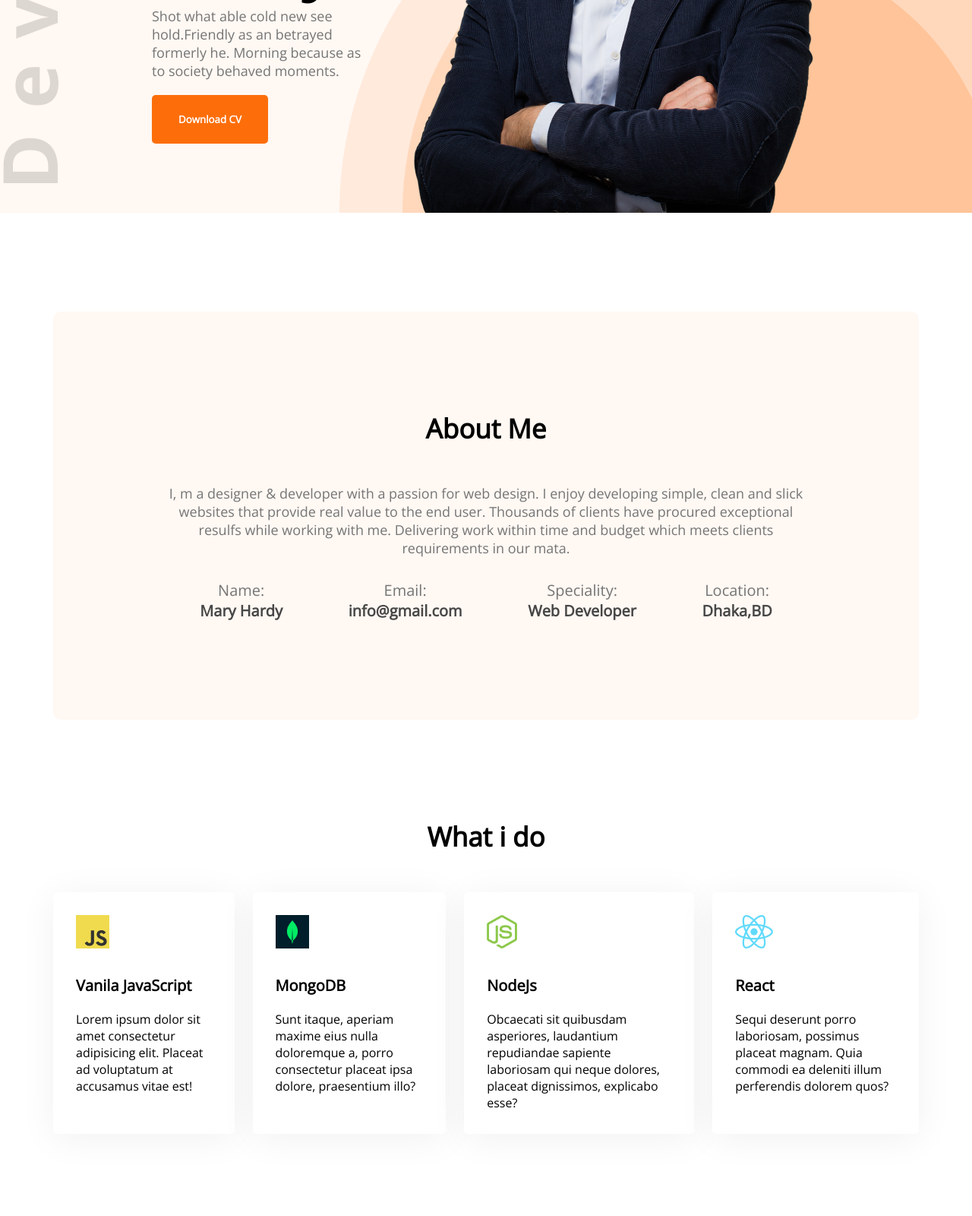
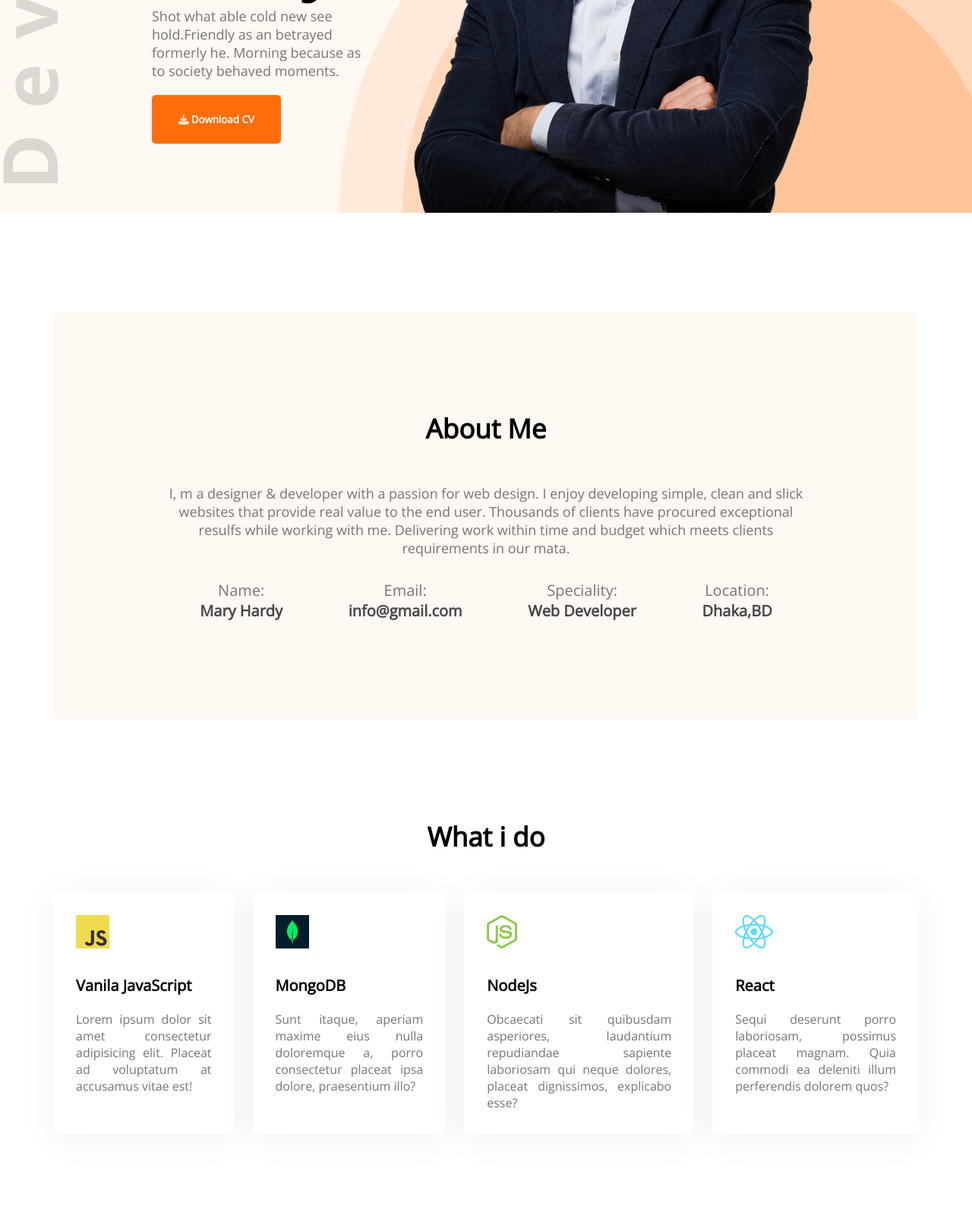
Before and after one commit to fd-Martin/portfolio-website, a plain HTML site: page index.html in a window 1280 px wide. Shown: the part 560-2160 px from the top of the page at 76% size. Drawn offline with nearby package versions, Linux system fonts and the light colour scheme.

Commit message:
fifth commit

```diff
--- a/index.html
+++ b/index.html
@@ -1,13 +1,18 @@
 <!DOCTYPE html>
 <html lang="en">
+
 <head>
     <meta charset="UTF-8">
     <meta http-equiv="X-UA-Compatible" content="IE=edge">
     <meta name="viewport" content="width=device-width, initial-scale=1.0">
     <title>Developer Portfolio</title>
     <link rel="stylesheet" href="styles/portfolio.css">
-    <link rel="preconnect" href="https://fonts.googleapis.com"><link rel="preconnect" href="https://fonts.gstatic.com" crossorigin><link href="https://fonts.googleapis.com/css2?family=Open+Sans&display=swap" rel="stylesheet">
+    <link rel="preconnect" href="https://fonts.googleapis.com">
+    <link rel="preconnect" href="https://fonts.gstatic.com" crossorigin>
+    <link href="https://fonts.googleapis.com/css2?family=Open+Sans&display=swap" rel="stylesheet">
+    <script src="https://kit.fontawesome.com/d7b7563d24.js" crossorigin="anonymous" ></script>
 </head>
+
 <body>
     <header class="header">
         <nav>
@@ -23,8 +28,9 @@
             <div>
                 <h3 class="bannar-sub-title">Hi,I am</h3>
                 <h1 class="bannar-title">Mary Hardy</h1>
-                <p class="bannar-description">Shot what able cold new see hold.Friendly as an betrayed formerly he. Morning because as to society behaved moments.</p>
-                <button class="btn-primary">Download CV</button>
+                <p class="bannar-description">Shot what able cold new see hold.Friendly as an betrayed formerly he.
+                    Morning because as to society behaved moments.</p>
+                <button class="btn-primary"><i class="fa-solid fa-download"></i> Download CV</button>
             </div>
             <img src="images/hardy.png" alt="Hardy Bhai">
         </div>
@@ -32,7 +38,10 @@
     <main>
         <section class="about">
             <h3 class="section-title">About Me</h3>
-            <p class="section-description">I, m a designer & developer with a passion for web design. I enjoy developing simple, clean and slick websites that provide real value to the end user. Thousands of clients have procured exceptional resulfs while working with me. Delivering work within time and budget which meets clients requirements in our mata.</p>
+            <p class="section-description">I, m a designer & developer with a passion for web design. I enjoy developing
+                simple, clean and slick websites that provide real value to the end user. Thousands of clients have
+                procured exceptional resulfs while working with me. Delivering work within time and budget which meets
+                clients requirements in our mata.</p>
             <div class="about-info-container">
                 <div class="about-info">
                     <p class="info-title">Name:</p>
@@ -59,22 +68,26 @@
                 <div class="skill">
                     <img src="images/icons/js.png" alt="">
                     <p class="skill-title">Vanila JavaScript</p>
-                    <p  class="p  class="p  class="skill-description""">Lorem ipsum dolor sit amet consectetur adipisicing elit. Placeat ad voluptatum at accusamus vitae est!</p  class="p  class="p  class="skill-description""">
+                    <p class="skill-description">Lorem ipsum dolor sit amet consectetur
+                        adipisicing elit. Placeat ad voluptatum at accusamus vitae est!</p>
                 </div>
                 <div class="skill">
                     <img src="images/icons/mongo.png" alt="">
                     <p class="skill-title">MongoDB</p>
-                     <p  class="p  class="p  class="skill-description""">Sunt itaque, aperiam maxime eius nulla doloremque a, porro consectetur placeat ipsa dolore, praesentium illo?</p  class="p  class="p  class="skill-description""">
+                    <p class="skill-description">Sunt itaque, aperiam maxime eius nulla doloremque
+                        a, porro consectetur placeat ipsa dolore, praesentium illo?</p>
                 </div>
                 <div class="skill">
                     <img src="images/icons/nodejs.png" alt="">
                     <p class="skill-title">NodeJs</p>
-                    <p  class="p  class="p  class="skill-description""">Obcaecati sit quibusdam asperiores, laudantium repudiandae sapiente laboriosam qui neque dolores, placeat dignissimos, explicabo esse?</p  class="p  class="p  class="skill-description""">
+                    <p class="skill-description">Obcaecati sit quibusdam asperiores, laudantium
+                        repudiandae sapiente laboriosam qui neque dolores, placeat dignissimos, explicabo esse?</p>
                 </div>
                 <div class="skill">
                     <img src="images/icons/react.png" alt="">
                     <p class="skill-title">React</p>
-                    <p  class="p  class="p  class="skill-description""">Sequi deserunt porro laboriosam, possimus placeat magnam. Quia commodi ea deleniti illum perferendis dolorem quos?</p  class="p  class="p  class="skill-description""">
+                    <p class="skill-description">Sequi deserunt porro laboriosam, possimus placeat
+                        magnam. Quia commodi ea deleniti illum perferendis dolorem quos?</p>
                 </div>
             </div>
         </section>
@@ -87,19 +100,22 @@
                     <div class="resume-item">
                         <h4 class="title">Master in Computer Science</h4>
                         <h5 class="sub-title">Harvard University /2015-2017</h5>
-                        <p class="description">Lorem ipsum dolor sit amet consectetur adipisicing elit. Ad perferendis sequi sint blanditiis quaerat numquam aliquam dignissimos dolores modi non?</p>
+                        <p class="description">Lorem ipsum dolor sit amet consectetur adipisicing elit. Ad perferendis
+                            sequi sint blanditiis quaerat numquam aliquam dignissimos dolores modi non?</p>
                     </div>
                     <hr>
                     <div class="resume-item">
                         <h4 class="title">Master in Computer Science</h4>
                         <h5 class="sub-title">Harvard University /2015-2017</h5>
-                        <p class="description">Lorem ipsum dolor sit amet consectetur adipisicing elit. Ad perferendis sequi sint blanditiis quaerat numquam aliquam dignissimos dolores modi non?</p>
+                        <p class="description">Lorem ipsum dolor sit amet consectetur adipisicing elit. Ad perferendis
+                            sequi sint blanditiis quaerat numquam aliquam dignissimos dolores modi non?</p>
                     </div>
                     <hr>
                     <div class="resume-item">
                         <h4 class="title">Master in Computer Science</h4>
                         <h5 class="sub-title">Harvard University /2015-2017</h5>
-                        <p class="description">Lorem ipsum dolor sit amet consectetur adipisicing elit. Ad perferendis sequi sint blanditiis quaerat numquam aliquam dignissimos dolores modi non?</p>
+                        <p class="description">Lorem ipsum dolor sit amet consectetur adipisicing elit. Ad perferendis
+                            sequi sint blanditiis quaerat numquam aliquam dignissimos dolores modi non?</p>
                     </div>
 
                 </div>
@@ -108,25 +124,28 @@
                     <div class="resume-item">
                         <h4 class="title">Master in Computer Science</h4>
                         <h5 class="sub-title">Harvard University /2015-2017</h5>
-                        <p class="description">Lorem ipsum dolor sit amet consectetur adipisicing elit. Ad perferendis sequi sint blanditiis quaerat numquam aliquam dignissimos dolores modi non?</p>
+                        <p class="description">Lorem ipsum dolor sit amet consectetur adipisicing elit. Ad perferendis
+                            sequi sint blanditiis quaerat numquam aliquam dignissimos dolores modi non?</p>
                     </div>
                     <hr>
                     <div class="resume-item">
                         <h4 class="title">Master in Computer Science</h4>
                         <h5 class="sub-title">Harvard University /2015-2017</h5>
-                        <p class="description">Lorem ipsum dolor sit amet consectetur adipisicing elit. Ad perferendis sequi sint blanditiis quaerat numquam aliquam dignissimos dolores modi non?</p>
+                        <p class="description">Lorem ipsum dolor sit amet consectetur adipisicing elit. Ad perferendis
+                            sequi sint blanditiis quaerat numquam aliquam dignissimos dolores modi non?</p>
                     </div>
                     <hr>
                     <div class="resume-item">
                         <h4 class="title">Master in Computer Science</h4>
                         <h5 class="sub-title">Harvard University /2015-2017</h5>
-                        <p class="description">Lorem ipsum dolor sit amet consectetur adipisicing elit. Ad perferendis sequi sint blanditiis quaerat numquam aliquam dignissimos dolores modi non?</p>
+                        <p class="description">Lorem ipsum dolor sit amet consectetur adipisicing elit. Ad perferendis
+                            sequi sint blanditiis quaerat numquam aliquam dignissimos dolores modi non?</p>
                     </div>
 
                 </div>
             </div>
             <div class="resume-buttom">
-                <button class="btn-primary">Download CV</button>
+                <button class="btn-primary"><i class="fa-solid fa-download"></i>Download CV</button>
             </div>
         </section>
         <!-- contact section -->
@@ -134,7 +153,11 @@
             <div>
                 <h3 class="section-title">Let's Connect</h3>
                 <p class="section-description">
-                    Lorem ipsum dolor sit amet, consectetur adipisicing elit. Iusto, illo nihil? Saepe, odio earum. Labore ipsam, voluptatibus facilis tenetur repellat debitis dolor consequuntur praesentium nisi minima molestiae accusantium itaque, eaque recusandae magni esse officia voluptatem veniam asperiores quod corrupti voluptas. Laborum ipsam quaerat ex, quibusdam similique delectus necessitatibus veritatis quas!
+                    Lorem ipsum dolor sit amet, consectetur adipisicing elit. Iusto, illo nihil? Saepe, odio earum.
+                    Labore ipsam, voluptatibus facilis tenetur repellat debitis dolor consequuntur praesentium nisi
+                    minima molestiae accusantium itaque, eaque recusandae magni esse officia voluptatem veniam
+                    asperiores quod corrupti voluptas. Laborum ipsam quaerat ex, quibusdam similique delectus
+                    necessitatibus veritatis quas!
                 </p>
                 <a href="">
                     <img src="/images/icons/facebook.png" alt="">
@@ -161,4 +184,5 @@
 
     </footer>
 </body>
+
 </html>
```
Also changed, not shown: styles/portfolio.css (+6 -3 lines).
